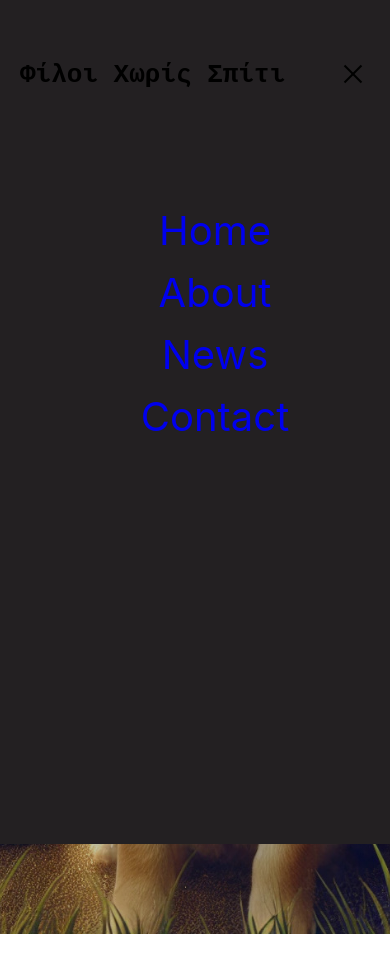
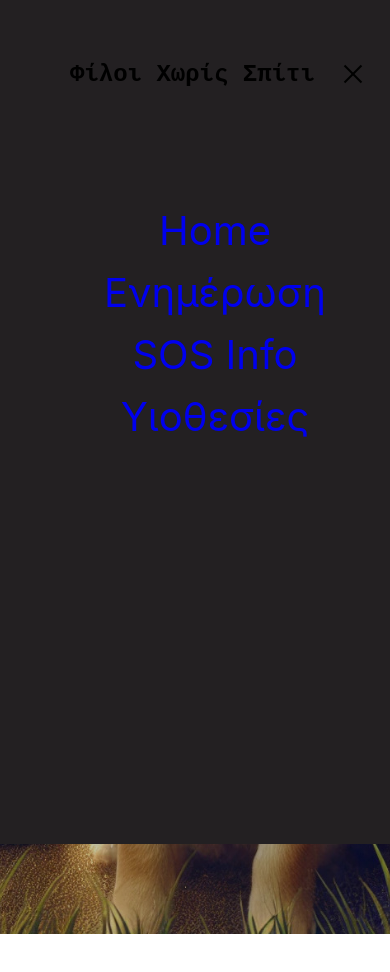
Before and after one commit to plexistrat/next-personal-blog, a Next.js app: page / in a window 390 px wide. Both pictures are taken after a click on the button "Toggle navigation". Shown: the top 972 px of the page. Built offline with nearby package versions, Linux system fonts and the light colour scheme; no server answers.

Commit message:
css testing

```diff
--- a/components/Navbar/MenuList.tsx
+++ b/components/Navbar/MenuList.tsx
@@ -11,17 +11,17 @@ function MenuList() {
         </li>
         <li>
           <a href="/about" className={styles.menuListItem}>
-            About
+            Ενημέρωση
           </a>
         </li>
         <li>
           <a href="/news" className={styles.menuListItem}>
-            News
+            SOS Info
           </a>
         </li>
         <li>
           <a href="/contact" className={styles.menuListItem}>
-            Contact
+            Υιοθεσίες
           </a>
         </li>
       </ul>
--- a/components/Navbar/Navbar.module.css
+++ b/components/Navbar/Navbar.module.css
@@ -36,20 +36,33 @@
   font-family: 'Courier New', Courier, monospace;
   cursor: pointer;
 
-  @media screen and (max-width: 900px) {
+  @media screen and (max-width: 1050px) {
     display: flex;
     align-items: center;
     justify-content: center;
-    font-size: 35px;
+    font-size: 30px;
+    margin-left: 50px;
   }
+
+  @media screen and (max-width: 750px) {
+    display: flex;
+    align-items: center;
+    justify-content: center;
+    font-size: 25px;
+  }
+
   @media screen and (max-width: 480px) {
     display: flex;
-    font-size: 26px;
+    align-items: center;
+    justify-content: center;
+    font-size: 24px;
   }
 
   @media screen and (max-width: 370px) {
     display: flex;
-    font-size: 22px;
+    align-items: center;
+    justify-content: center;
+    font-size: 20px;
   }
 }
 
@@ -62,16 +75,24 @@
   font-weight: bold;
   text-decoration: none;
 
-  @media screen and (max-width: 1000px) {
+  @media screen and (max-width: 1050px) {
     gap: 20px;
+    font-size: 18px;
   }
 
   @media screen and (max-width: 900px) {
     gap: 10px;
+    font-size: 16px;
   }
 
   @media screen and (max-width: 730px) {
     display: none;
+    font-size: 14px;
+  }
+
+  @media screen and (max-width: 500px) {
+    display: none;
+    font-size: 12px;
   }
 }
 
```
